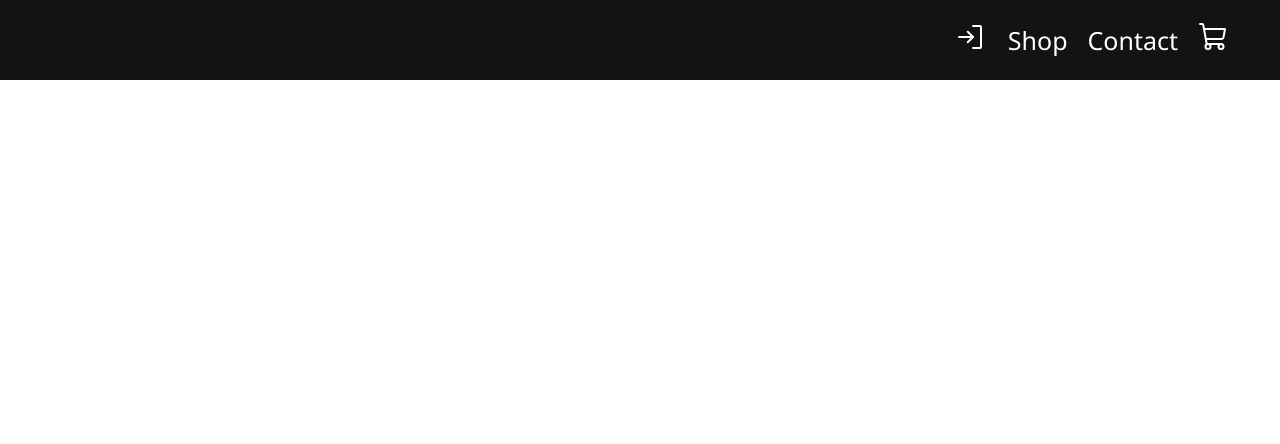
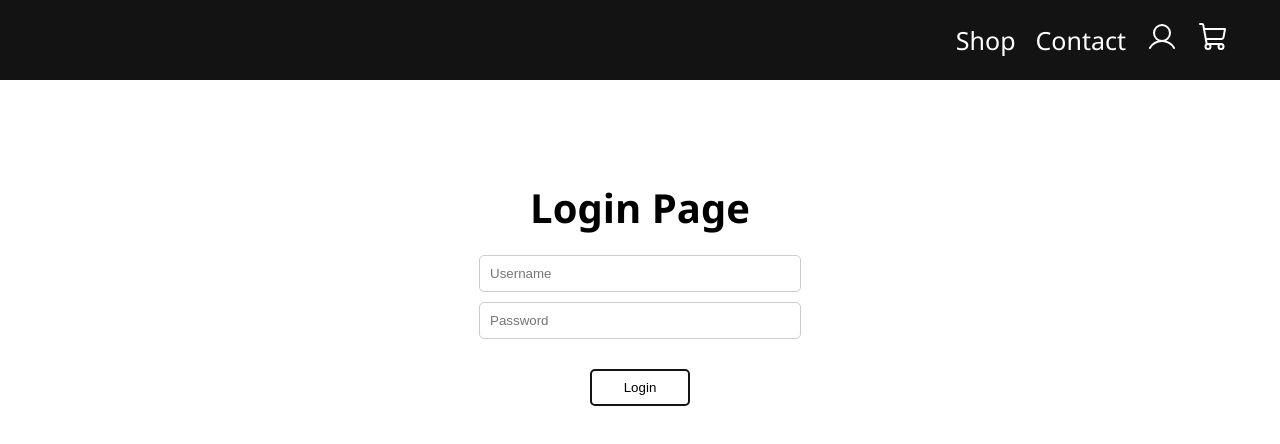
Before and after one commit to SosoPhar/KBEFrontendSoSe23, a React (Create React App) app in the folder my-react-kbe/: page /login in a window 1280 px wide. Shown: the top 444 px of the page. Built offline with nearby package versions, Linux system fonts and the light colour scheme.

Commit message:
LoginPage CCS styl fixes margin

```diff
--- a/my-react-kbe/src/components/NavBar.jsx
+++ b/my-react-kbe/src/components/NavBar.jsx
@@ -1,18 +1,19 @@
 import React from "react";
 import { Link } from "react-router-dom";
 import { ShoppingCart } from "phosphor-react";
-import { SignIn } from "phosphor-react";
+import { User } from "phosphor-react";
 
 import "./navbar.css";
 export const NavBar = () => {
     return (
         <div className="navbar">
             <div className="links">
-                <Link to="/login">
-                    <SignIn size={32} />
-                </Link>
                 <Link to="/"> Shop </Link>
                 <Link to="/contact"> Contact </Link>
+
+                    <Link to="/login">
+                        <User size={32} />
+                    </Link>
                 <Link to="/cart">
                     <ShoppingCart size={32} />
                 </Link>
--- a/my-react-kbe/src/components/navbar.css
+++ b/my-react-kbe/src/components/navbar.css
@@ -20,6 +20,7 @@
     font-size: 25px;
 }
 
+
 .links a:hover{
     color: paleturquoise;
 }
--- a/my-react-kbe/src/pages/Contact.jsx
+++ b/my-react-kbe/src/pages/Contact.jsx
@@ -1,5 +1,5 @@
 import React from "react";
 
 export const Contact = () => {
-    return <div>HIER kommt sinnvolle Info zu unserem Shoo und wer wir sind see you soon</div>;
+    return <div>HIER kommt sinnvolle Info zu unserem Shoop und wer wir sind see you soon</div>;
 };
--- a/my-react-kbe/src/pages/login/Login.jsx
+++ b/my-react-kbe/src/pages/login/Login.jsx
@@ -1,9 +1,54 @@
-import React from 'react';
+import React, { useState } from 'react';
+import './login.css';
+const LoginPage = () => {
+    const [username, setUsername] = useState('');
+    const [password, setPassword] = useState('');
+    const [loggedIn, setLoggedIn] = useState(false);
 
-export const Login = () => {
-    return (  <div className="login">
+    const handleLogin = () => {
+        // Replace this with your actual login logic
+        if (username === 'user' && password === 'password') {
+            setLoggedIn(true);
+        } else {
+            alert('Please try again, maybe check your spelling');
+        }
+    };
+
+    const handleLogout = () => {
+        setLoggedIn(false);
+    };
+
+    if (loggedIn) {
+        return (
+            <div className="login-container">
+                <h1 className="welcome-message">Welcome, {username}!</h1>
+                <button onClick={handleLogout} className="logout-button">Logout</button>
             </div>
+        );
+    }
+
+    return (
+        <div className="login-container">
+            <h1 className="login-title">Login Page</h1>
+            <div className="input-container">
+                <input
+                    type="text"
+                    placeholder="Username"
+                    value={username}
+                    onChange={(e) => setUsername(e.target.value)}
+                    className="input-field"
+                />
+                <input
+                    type="password"
+                    placeholder="Password"
+                    value={password}
+                    onChange={(e) => setPassword(e.target.value)}
+                    className="input-field"
+                />
+            </div>
+            <button onClick={handleLogin} className="login-button">Login</button>
+        </div>
     );
 };
 
-export default Login;
+export default LoginPage;
--- a/my-react-kbe/src/pages/login/login.css
+++ b/my-react-kbe/src/pages/login/login.css
@@ -1,40 +1,43 @@
-.login {
-    background: linear-gradient(-45deg, #014dbf, #d5c323, #ee7752, #e7503c);
-    background-size: 400% 400%;
-    animation: gradient 15s ease infinite;
-    height: 100vh;
+.login-container {
+    text-align: center;
+    margin-top: 100px;
 }
 
-.loginForm {
-    height: 80%;
+.login-title {
+    font-size: 40px;
+    margin-bottom: 20px;
 }
 
-@keyframes gradient {
-    0% {
-        background-position: 0% 50%;
-    }
-    50% {
-        background-position: 100% 50%;
-    }
-    100% {
-        background-position: 0% 50%;
-    }
+.input-container {
+    display: flex;
+    flex-direction: column;
+    align-items: center;
+    margin-bottom: 20px;
 }
 
-.loginDiv {
-    display: flex;
-    align-items: center;
-    justify-content: center;
-    flex-direction: column;
-    height: 100%;
+.input-field {
+    padding: 10px;
+    margin-bottom: 10px;
+    width: 300px;
+    border: 1px solid #ccc;
+    border-radius: 5px;
 }
 
-
-.loginFormButtons {
-    padding-top: 30px;
+.login-button, .logout-button {
+    background-color: transparent;
+    border: 2px solid rgb(19, 19, 19);
+    min-width: 100px;
+    padding: 9px;
+    border-radius: 5px;
+    cursor: pointer;
 }
 
-.login-error-response {
-    color: red;
-    font-size: 0.5rem;
+.login-button:hover, .logout-button:hover {
+    background-color: lightslategray;
+    color: white;
 }
+
+.login-button:active, .logout-button:active {
+    background-color: lightblue;
+    color: black;
+}
--- a/my-react-kbe/src/pages/shop/shop.css
+++ b/my-react-kbe/src/pages/shop/shop.css
@@ -1,5 +1,5 @@
 .shopTitle {
-    margin-bottom: 50px ;
+    margin-bottom: 100px ;
     text-align: center;
     font-size: 40px;
 }
@@ -44,7 +44,7 @@
     border: 2px solid rgb(19, 19, 19);
     min-width: 100px;
     padding: 5px 10px 5px;
-    margin-bottom: 30px;
+    margin-bottom: 30%;
     border-radius: 13px;
 }
 
```
